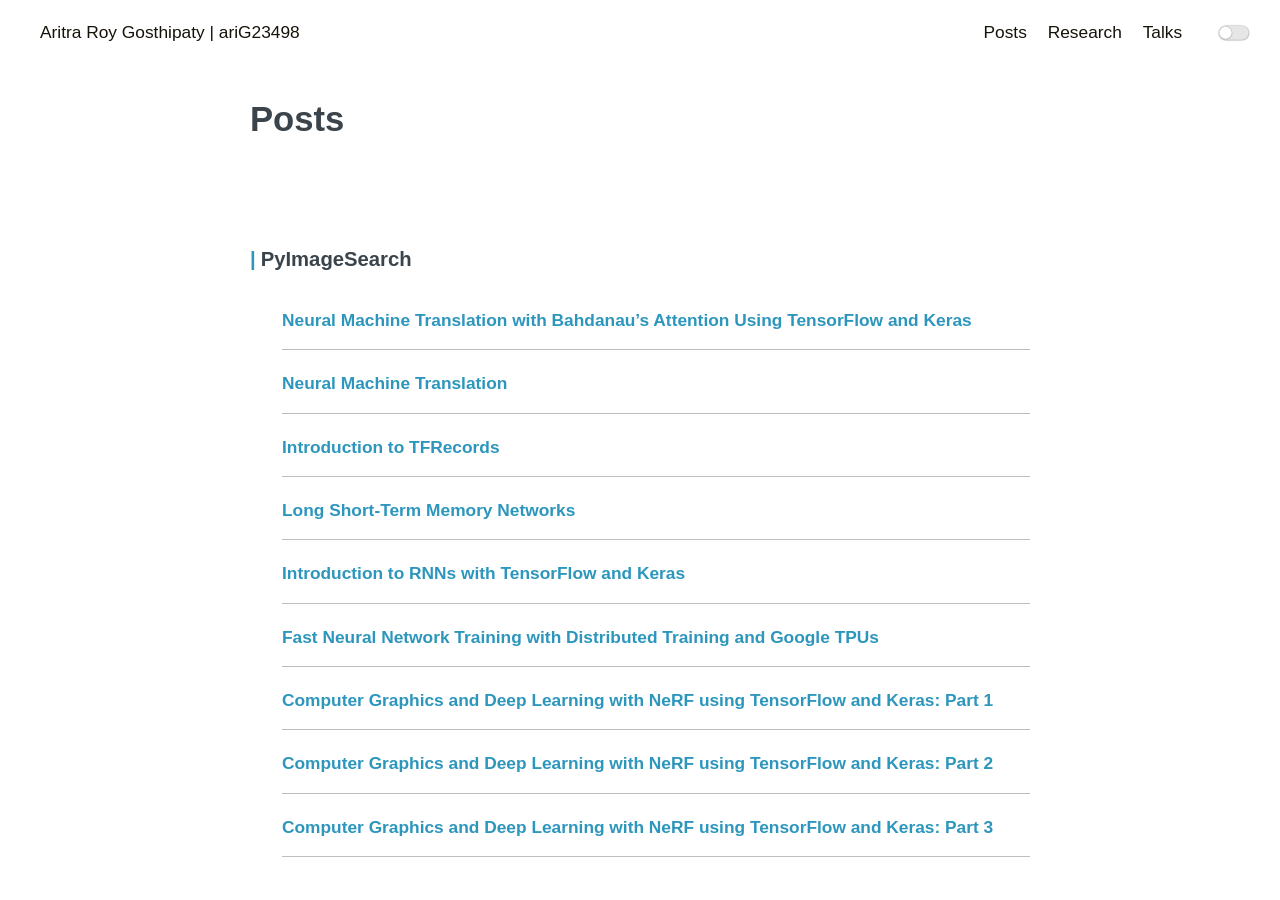
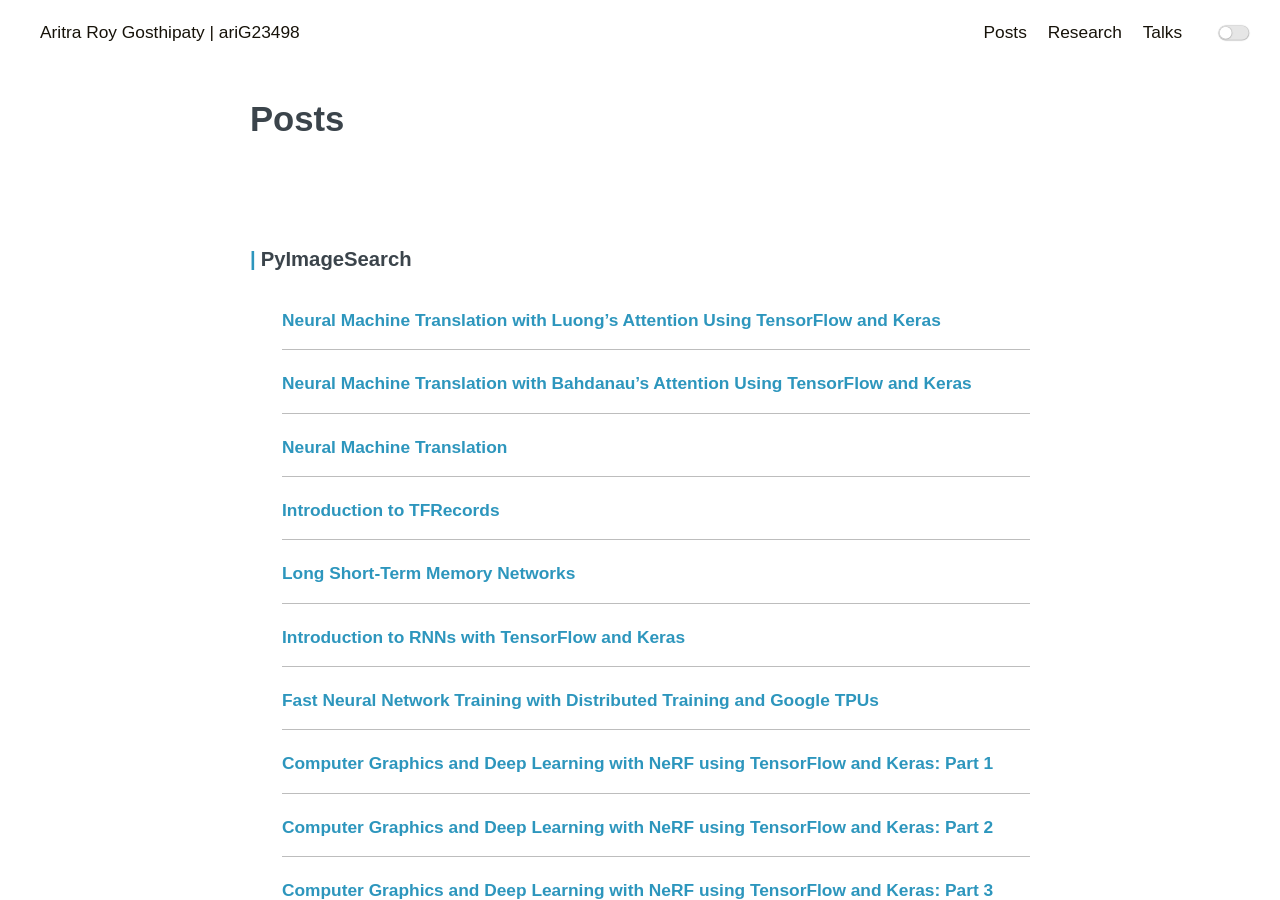
Before and after one commit to ariG23498/ariG23498.github.io, a Jekyll site: the page built from blogs.md, in a window 1280 px wide and 900 px high. Built offline with Jekyll 4.4.1, drawn with Linux system fonts in a browser that asks for light colours.

Commit message:
Update blogs.md

```diff
--- a/blogs.md
+++ b/blogs.md
@@ -9,6 +9,9 @@ permalink: /posts
     <div class="post-wrap archive">
 
         <h3>PyImageSearch</h3>
+        <article class="archive-item">
+                <a class="archive-item-link" href="https://pyimagesearch.com/2022/08/29/neural-machine-translation-with-luongs-attention-using-tensorflow-and-keras/" target="_blank" rel="noopener noreferrer">Neural Machine Translation with Luong’s Attention Using TensorFlow and Keras</a>
+        </article>
         <article class="archive-item">
                 <a class="archive-item-link" href="https://pyimagesearch.com/2022/08/22/neural-machine-translation-with-bahdanaus-attention-using-tensorflow-and-keras/" target="_blank" rel="noopener noreferrer">Neural Machine Translation with Bahdanau’s Attention Using TensorFlow and Keras</a>
         </article>
```
